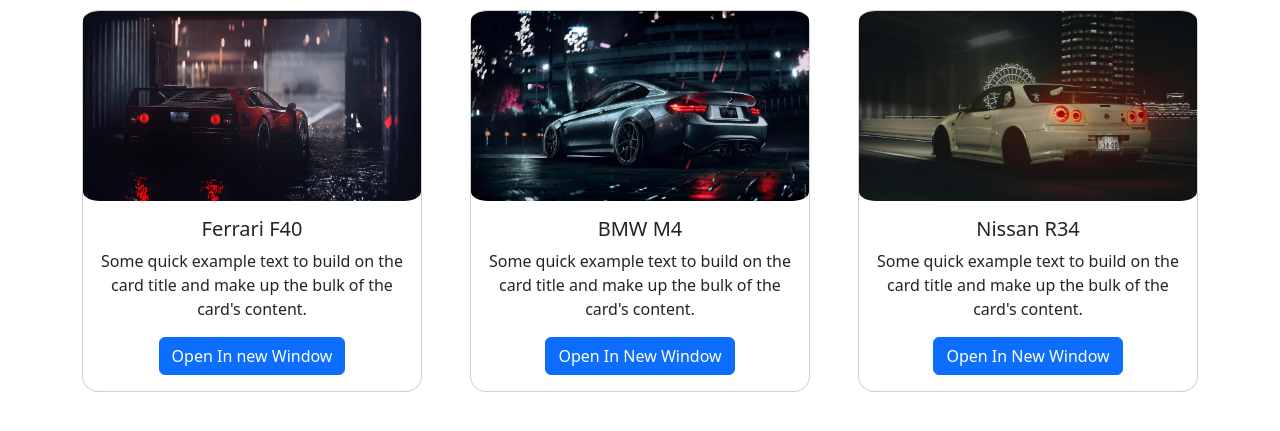
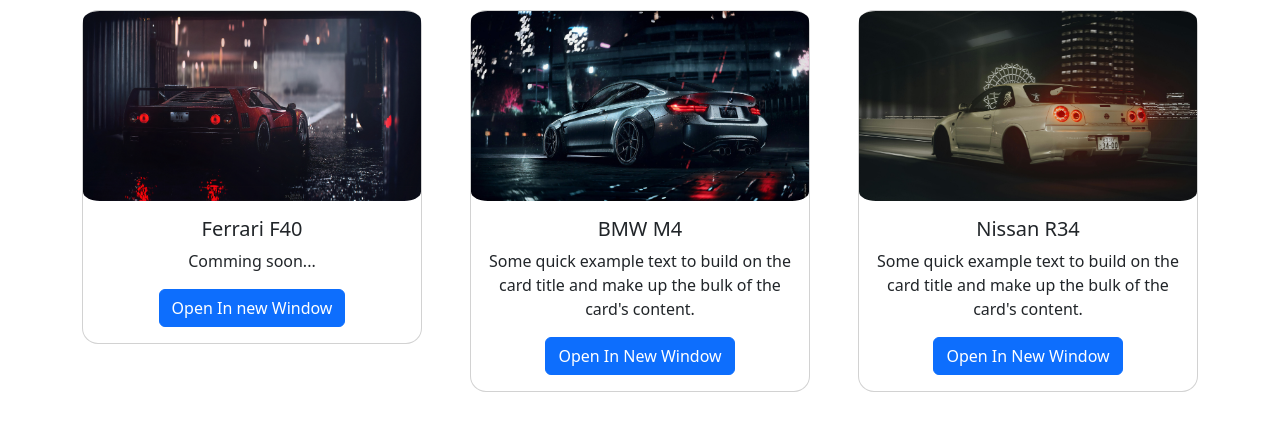
Before and after one commit to Wort1ng/my-firstproject-on-github.io, a plain HTML site: page FavoriteCars.html in a window 1280 px wide. Shown: the part 75-506 px from the top of the page. Drawn offline with nearby package versions, Linux system fonts and the light colour scheme.

Commit message:
Update FavoriteCars.html

```diff
--- a/FavoriteCars.html
+++ b/FavoriteCars.html
@@ -66,8 +66,7 @@
             <div class="card-body">
               <h5 class="card-title">Ferrari F40</h5>
               <p class="card-text">
-                Some quick example text to build on the card title and make up
-                the bulk of the card's content.
+                Comming soon...
               </p>
               <a
                 href="https://www.google.com/search?q=cars+4k+wallpaper+on+rain&tbm=isch&ved=2ahUKEwiprpSG5K-EAxW-8AIHHe4zA48Q2-cCegQIABAA&oq=cars+4k+wallpaper+on+rain&gs_lp=EgNpbWciGWNhcnMgNGsgd2FsbHBhcGVyIG9uIHJhaW5IxQZQ8wRY8wRwAHgAkAEAmAE_oAF9qgEBMrgBA8gBAPgBAYoCC2d3cy13aXotaW1niAYB&sclient=img&ei=YkrPZan1HL7hi-gP7ueM-Ag&bih=945&biw=1920&rlz=1C1CHBF_deDE1094DE1095#imgrc=8cegZKUZS7G-CM"
```
